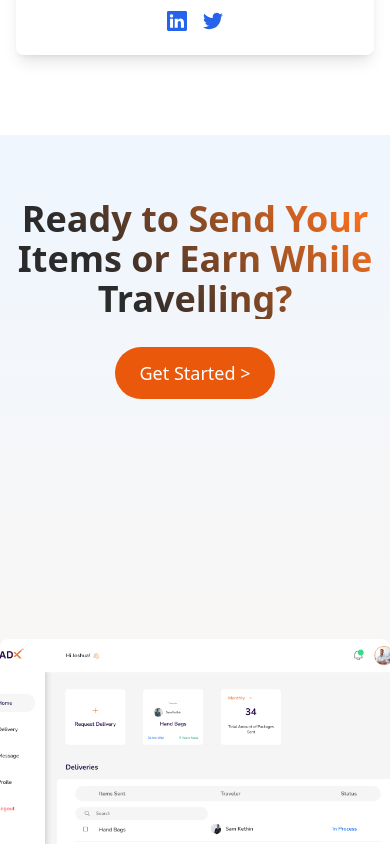
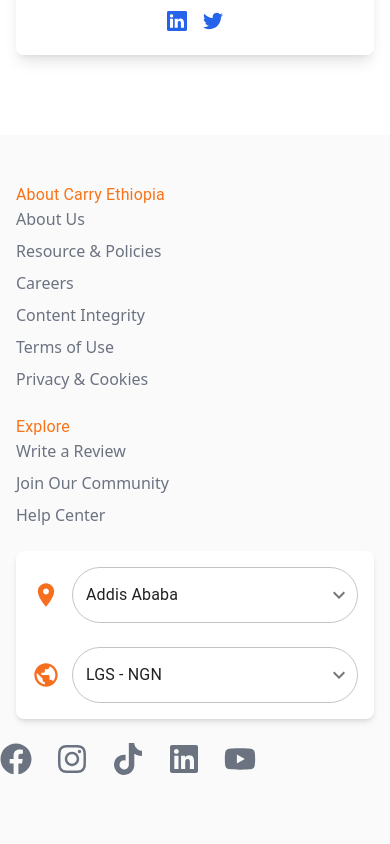
Before and after one commit to CarryEthiopia/TemporaryFrontend, a React (Vite) app: page / in a window 390 px wide. Shown: the part 8080-8924 px from the top of the page. Built offline with nearby package versions, Linux system fonts and the light colour scheme.

Commit message:
Update:landing order and Add: Footer

```diff
--- a/src/components/Footer.jsx
+++ b/src/components/Footer.jsx
@@ -1,19 +1,146 @@
-// import React from "react";
+import React, { useState } from "react";
+import { Box, Typography, TextField, MenuItem } from "@mui/material";
+import {
+  FaFacebook,
+  FaInstagram,
+  FaTiktok,
+  FaLinkedin,
+  FaYoutube,
+} from "react-icons/fa"; // Import icons from react-icons
+import LocationOnIcon from "@mui/icons-material/LocationOn"; // Location icon
+import PublicIcon from "@mui/icons-material/Public"; // World icon
+import ExpandMoreIcon from "@mui/icons-material/ExpandMore";
 
-// const Footer = () => {
-//   return (
-//     <footer className="bg-gray-900 text-white p-6 text-center">
-//       <p>© {new Date().getFullYear()} StartupName. All rights reserved.</p>
-//       <div className="space-x-4 mt-4">
-//         <a href="#" className="hover:underline">
-//           Privacy Policy
-//         </a>
-//         <a href="#" className="hover:underline">
-//           Terms of Service
-//         </a>
-//       </div>
-//     </footer>
-//   );
-// };
+const Footer = () => {
+  const [city, setCity] = useState("Addis Ababa"); // Default city name
+  const [currency, setCurrency] = useState("LGS - NGN"); // Manage currency selection
 
-// export default Footer;
+  const cities = ["Addis Ababa", "Dire Dawa", "Mekelle"]; // Example cities with airports
+  const currencyOptions = ["LGS - NGN"]; // Example currency options
+
+  return (
+    <Box sx={{ backgroundColor: "#FAFAFA", py: 6 }}>
+      {/* Footer Container */}
+      <Box className="container mx-auto px-4 flex flex-wrap justify-between items-start">
+        {/* Left Section: About Carry Ethiopia and Explore Lists */}
+        <Box className="w-full lg:w-1/2 flex flex-col lg:flex-row justify-between space-y-6 lg:space-y-0">
+          {/* About Carry Ethiopia */}
+          <Box>
+            <Typography className="text-2xl font-bold text-orange-500">
+              About Carry Ethiopia
+            </Typography>
+            <ul className="space-y-2 text-gray-500">
+              <li className="hover:text-orange-600">About Us</li>
+              <li className="hover:text-orange-600">Resource & Policies</li>
+              <li className="hover:text-orange-600">Careers</li>
+              <li className="hover:text-orange-600">Content Integrity</li>
+              <li className="hover:text-orange-600">Terms of Use</li>
+              <li className="hover:text-orange-600">Privacy & Cookies</li>
+            </ul>
+          </Box>
+
+          {/* Explore */}
+          <Box>
+            <Typography className="text-2xl font-bold text-orange-500">
+              Explore
+            </Typography>
+            <ul className="space-y-2 text-gray-500">
+              <li className="hover:text-orange-600">Write a Review</li>
+              <li className="hover:text-orange-600">Join Our Community</li>
+              <li className="hover:text-orange-600">Help Center</li>
+            </ul>
+          </Box>
+        </Box>
+
+        {/* Right Section: Input Fields */}
+        <Box className="w-full lg:w-1/2 flex justify-end mt-6 lg:mt-0">
+          <Box className="w-full lg:w-3/4 bg-white p-4 rounded-lg shadow-md flex flex-col space-y-6">
+            {/* Location Input Field */}
+            <Box className="flex items-center space-x-3">
+              <LocationOnIcon sx={{ color: "#F66F1E", fontSize: 28 }} />
+              <TextField
+                variant="outlined"
+                placeholder="Enter City"
+                fullWidth
+                sx={{
+                  "& .MuiOutlinedInput-root": {
+                    borderRadius: 10,
+                  },
+                }}
+                value={city}
+                onChange={(e) => setCity(e.target.value)}
+                select
+                SelectProps={{
+                  IconComponent: ExpandMoreIcon,
+                  MenuProps: {
+                    PaperProps: {
+                      sx: {
+                        borderRadius: 10,
+                      },
+                    },
+                  },
+                }}
+              >
+                {cities.map((city, index) => (
+                  <MenuItem key={index} value={city}>
+                    {city}
+                  </MenuItem>
+                ))}
+              </TextField>
+            </Box>
+
+            {/* Currency Input Field */}
+            <Box className="flex items-center space-x-3">
+              <PublicIcon sx={{ color: "#F66F1E", fontSize: 28 }} />
+              <TextField
+                variant="outlined"
+                placeholder="Enter Currency"
+                fullWidth
+                sx={{
+                  "& .MuiOutlinedInput-root": {
+                    borderRadius: 10,
+                  },
+                }}
+                value={currency}
+                onChange={(e) => setCurrency(e.target.value)}
+                select
+                SelectProps={{
+                  IconComponent: ExpandMoreIcon,
+                  MenuProps: {
+                    PaperProps: {
+                      sx: {
+                        borderRadius: 10,
+                      },
+                    },
+                  },
+                }}
+              >
+                {currencyOptions.map((option, index) => (
+                  <MenuItem key={index} value={option}>
+                    {option}
+                  </MenuItem>
+                ))}
+              </TextField>
+            </Box>
+          </Box>
+        </Box>
+      </Box>
+
+      {/* Footer: Social Media Icons at Bottom Left */}
+      <Box className="py-6">
+        <Box className="container mx-auto flex justify-between items-start space-y-6 lg:space-y-0 lg:flex-row">
+          {/* Social Media Icons */}
+          <Box className="flex space-x-6">
+            <FaFacebook className="w-8 h-8 text-gray-500 hover:text-orange-600" />
+            <FaInstagram className="w-8 h-8 text-gray-500 hover:text-orange-600" />
+            <FaTiktok className="w-8 h-8 text-gray-500 hover:text-orange-600" />
+            <FaLinkedin className="w-8 h-8 text-gray-500 hover:text-orange-600" />
+            <FaYoutube className="w-8 h-8 text-gray-500 hover:text-orange-600" />
+          </Box>
+        </Box>
+      </Box>
+    </Box>
+  );
+};
+
+export default Footer;
--- a/src/pages/Landingpage.jsx
+++ b/src/pages/Landingpage.jsx
@@ -2,7 +2,7 @@
 
 import React, { useState } from "react";
 import Navbar from "../components/Navbar";
-// import Footer from "../components/Footer";
+import Footer from "../components/Footer";
 import Home from "../components/Home"; // Import the Home component
 import About from "../components/About/About"; // Import the About component
 import Howitworks from "../components/HowitWork/Howitwork";
@@ -28,8 +28,8 @@ const LandingPage = () => {
       <Testimony />
       <Question />
       <Team />
-      <Ready />
-      {/* <Footer /> */}
+      {/* <Ready /> */}
+      <Footer />
     </div>
   );
 };
```
